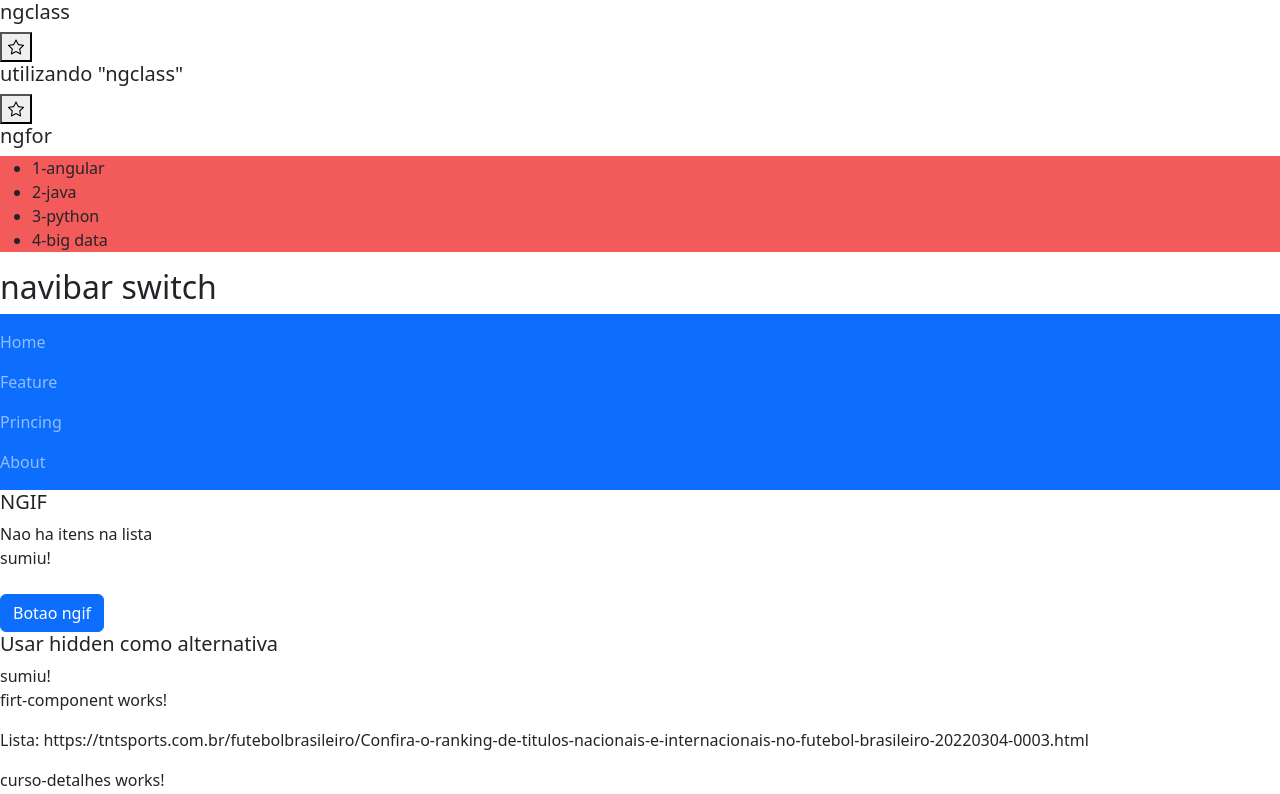
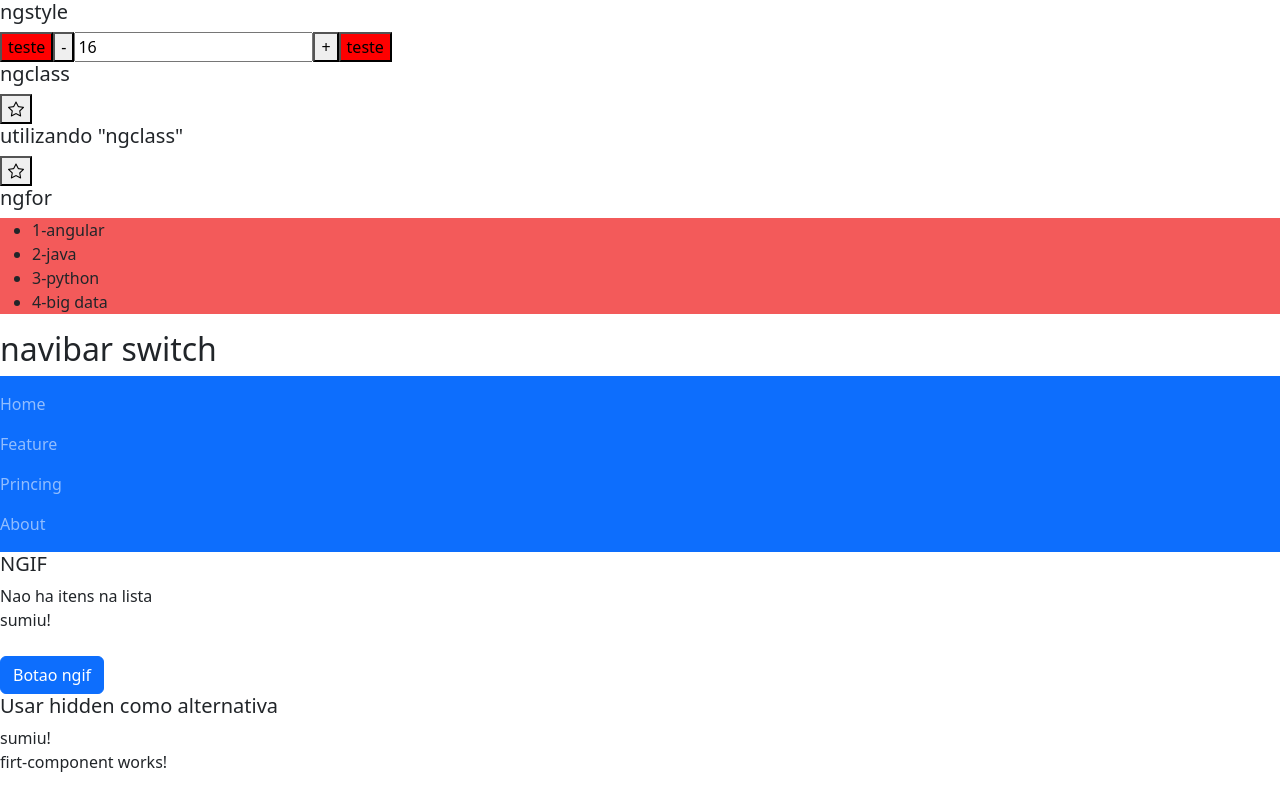
Before and after one commit to Joaocastro20/Angular, an Angular app: page / in a window 1280 px wide. Shown: the top 794 px of the page. Built offline with nearby package versions, Linux system fonts and the light colour scheme.

Commit message:
adcionar ngstyle

```diff
--- a/src/app/app.component.html
+++ b/src/app/app.component.html
@@ -1,3 +1,4 @@
+<app-diretiva-ngstyle></app-diretiva-ngstyle>
 <app-diretiva-ngclass></app-diretiva-ngclass>
 <app-diretiva-ngfor></app-diretiva-ngfor>
 <app-diretiva-ngswitch></app-diretiva-ngswitch>
--- a/src/app/app.module.ts
+++ b/src/app/app.module.ts
@@ -17,6 +17,7 @@
 import { DiretivaNgswitchComponent } from './diretiva-ngswitch/diretiva-ngswitch.component';
 import { DiretivaNgforComponent } from './diretiva-ngfor/diretiva-ngfor.component';
 import { DiretivaNgclassComponent } from './diretiva-ngclass/diretiva-ngclass.component';
+import { DiretivaNgstyleComponent } from './diretiva-ngstyle/diretiva-ngstyle.component';
 
 
 @NgModule({
@@ -30,7 +31,8 @@
     DiretivaNgifComponent,
     DiretivaNgswitchComponent,
     DiretivaNgforComponent,
-    DiretivaNgclassComponent
+    DiretivaNgclassComponent,
+    DiretivaNgstyleComponent
   ],
   imports: [
     BrowserModule,
--- /dev/null
+++ b/src/app/diretiva-ngstyle/diretiva-ngstyle.component.html
@@ -0,0 +1,25 @@
+<h5>ngstyle</h5>
+<button
+    (click)="mudarAtivo()"
+    [style.backgroundColor]="ativo ? 'green' : 'red'"
+    [style.color]="ativo ? 'white' : 'black'"
+    [style.fontWeight]="ativo ? 'bold' : 'normal'"
+    [style.fontSize]="tamanhoFonte + 'px'"
+>
+teste
+</button>
+<button (click)="dimTamanho()">-</button>
+<input type="text" [(ngModel)]="tamanhoFonte">
+<button (click)="addTamanho()">+</button>
+
+<button
+    (click)="mudarAtivo()"
+    [ngStyle]="{
+        'backgroundColor': ativo ? 'green' : 'red',
+        'color' : ativo ? 'white' : 'black',
+        'fontWeight':ativo ? 'bold' : 'normal',
+        'fontSize':tamanhoFonte + 'px'
+    }"
+>
+teste
+</button>
--- /dev/null
+++ b/src/app/diretiva-ngstyle/diretiva-ngstyle.component.ts
@@ -0,0 +1,29 @@
+import { Component, OnInit } from '@angular/core';
+
+@Component({
+  selector: 'app-diretiva-ngstyle',
+  templateUrl: './diretiva-ngstyle.component.html',
+  styleUrls: ['./diretiva-ngstyle.component.css']
+})
+export class DiretivaNgstyleComponent implements OnInit {
+
+  ativo:boolean = false
+
+  tamanhoFonte:number = 16
+
+  constructor() { }
+
+  ngOnInit(): void {
+  }
+
+  mudarAtivo(){
+    this.ativo = !this.ativo
+  }
+  addTamanho(){
+    this.tamanhoFonte ++
+  }
+  dimTamanho(){
+    this.tamanhoFonte --
+  }
+
+}
```
Also changed, not shown: src/app/diretiva-ngstyle/diretiva-ngstyle.component.css (added), 1 other file (tests, documents, lock files or other folders).
